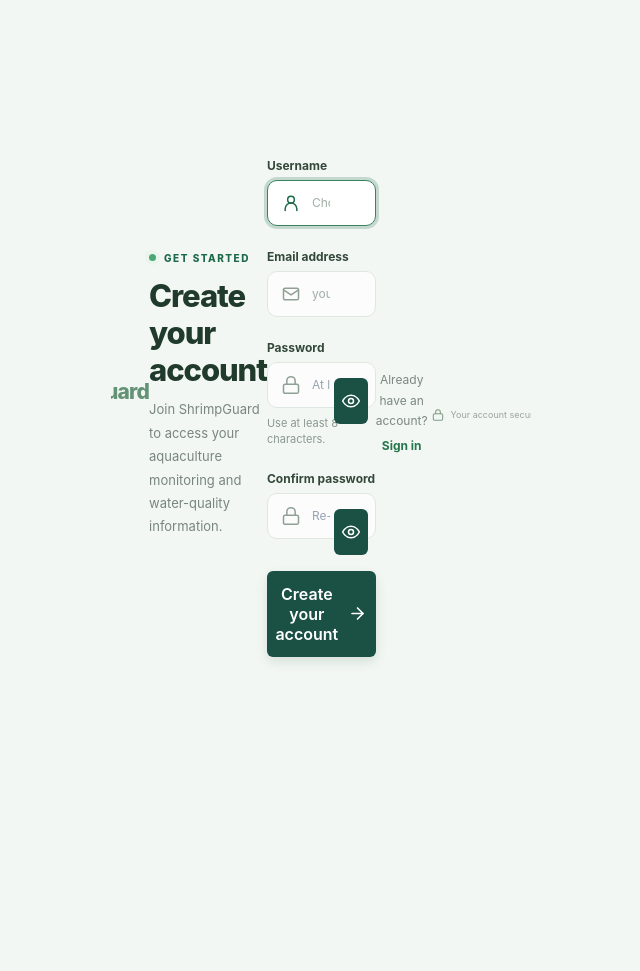
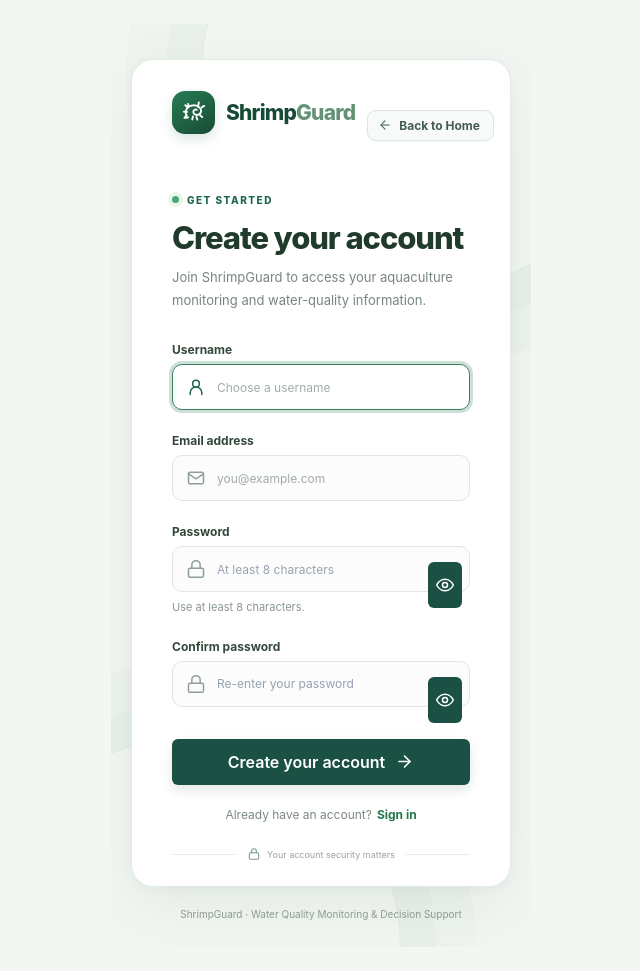
Before and after one commit to gmrdavid/shrimpGuard, a Flask app: page /signup in a window 1280 px wide. Shown: the whole page, without its empty margins (319-959 px from the left). Before the commit the page ends 663 px from the top, so only its background shows below. Run offline with Flask 3, Linux system fonts and the light colour scheme; parts of the project's set-up code (start-up, migrations or seed data) failed here and were passed over.

Commit message:
fixed signup

```diff
--- a/templates/signup.html
+++ b/templates/signup.html
@@ -30,8 +30,6 @@
         <section class="login-panel signup-panel"
                  aria-labelledby="signup-title">
 
-            <!-- Back Button -->
-            <div class="login-top-bar">
             <!-- Top Header: Brand & Back to Home -->
             <div class="login-header-top">
                 <a class="login-brand"
@@ -67,25 +65,6 @@
                     <span>Back to Home</span>
                 </a>
             </div>
-
-            <!-- Brand -->
-            <a class="login-brand"
-               href="{{ url_for('login') }}"
-               aria-label="ShrimpGuard sign in">
-               href="{{ url_for('landing') }}"
-               aria-label="ShrimpGuard home">
-
-                <span class="login-brand-mark" aria-hidden="true">
-                    <svg class="ui-icon brand-icon"
-                         viewBox="0 0 24 24">
-                        <use href="#icon-shrimp"></use>
-                    </svg>
-                </span>
-
-                <span class="login-brand-name">
-                    Shrimp<span>Guard</span>
-                </span>
-            </a>
 
             <!-- Heading -->
             <div class="login-heading signup-heading">
```
